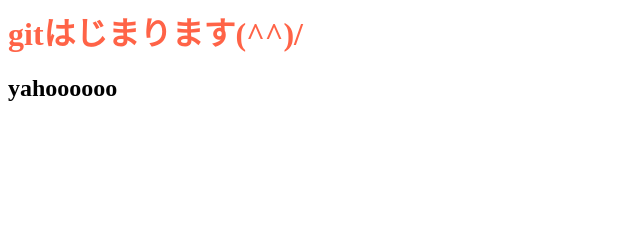
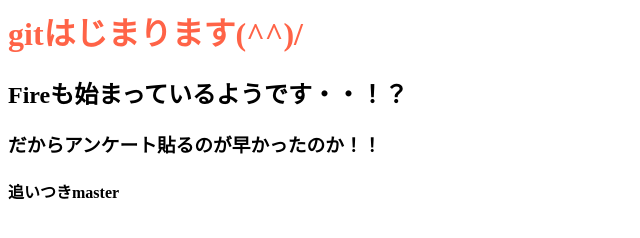
Before and after one commit to kiyunamakiki/maki1, a plain HTML site: page index.html in a window 1280 px wide. Shown: the whole page, without its empty margins (0-640 px from the left). Drawn offline with Linux system fonts and the light colour scheme.

Commit message:
コメント追加

```diff
--- a/index.html
+++ b/index.html
@@ -1,3 +1,5 @@
 <link rel="stylesheet" href="./main.css">
 <h1>gitはじまります(^^)/</h1>
-<h2>yahoooooo</h2>
+<h2>Fireも始まっているようです・・！？</h2>
+<h3>だからアンケート貼るのが早かったのか！！</h3>
+<h4>追いつきmaster</h4>
```
